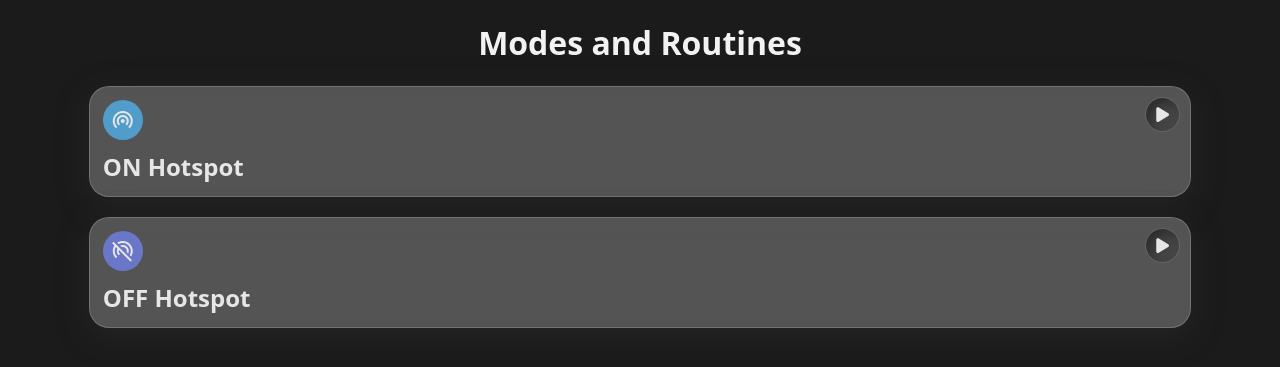
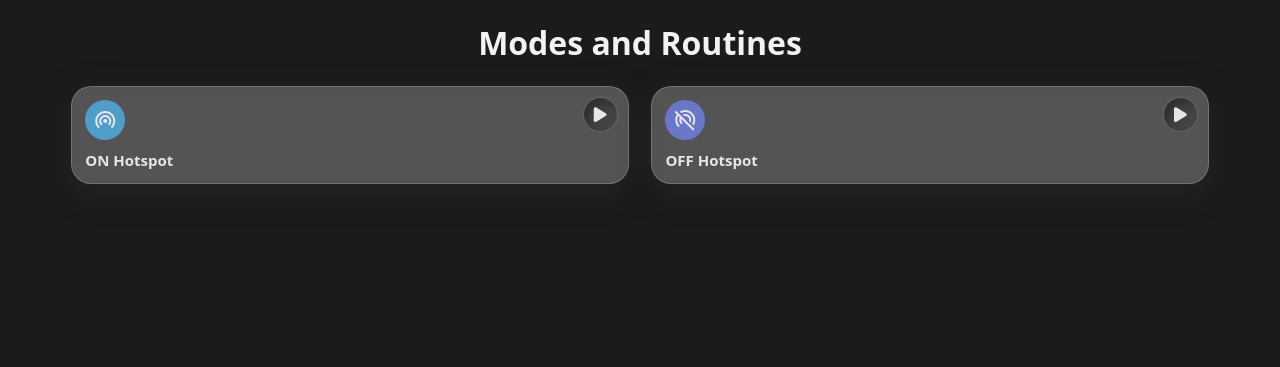
Before and after one commit to cadentax99/WebControl, a Flask app: page / in a window 1280 px wide. Shown: the top 367 px of the page. Run offline with Flask 3, Linux system fonts and the light colour scheme.

Commit message:
index.html

```diff
--- a/templates/index.html
+++ b/templates/index.html
@@ -9,17 +9,24 @@
     <!-- Add Font Awesome CDN -->
     <link rel="stylesheet" href="https://cdnjs.cloudflare.com/ajax/libs/font-awesome/6.0.0/css/all.min.css">
     <style>
+        .container {
+            display: flex;
+            justify-content: space-between;
+            gap: 2%; /* Adds a 2% gap between the two boxes */
+            margin: 20px auto;
+            width: 90%; /* Overall container width */
+        }
+
         .element {
-            position: relative; /* Set relative positioning to the element container */
             background: rgba(255, 255, 255, 0.25);
             box-shadow: 0 8px 32px 0 rgb(55 55 55 / 37%);
             backdrop-filter: blur(4px);
             -webkit-backdrop-filter: blur(4px);
             border-radius: 20px;
             border: 1px solid rgba(255, 255, 255, 0.18);
-            width: 85%; /* Increased width */
-            margin: 20px auto; /* Center align with auto margin */
+            width: 48%; /* Each box takes up 48% of the container width */
             padding: 13px;
+            position: relative; /* Set relative positioning to the element container */
         }
 
         button {
@@ -61,12 +68,15 @@
         .title {
             margin: 0; /* Removes default margin */
             margin-top: 10px; /* Space above the title */
+            font-size: 15px;
         }
     </style>
 </head>
 <body style="background-color: #1b1b1b; color: hsl(0 0% 90%); font-family: system-ui;">
     <h1 style="color: hsl(0 0% 95%); text-align: center;">Modes and Routines</h1>
 
+    <!-- Flex container to hold both boxes side by side -->
+    <div class="container">
         <!-- ON Hotspot Box -->
         <div class="element">
             <div style="display: flex; align-items: center;">
@@ -100,5 +110,6 @@
                 </button>
             </form>
         </div>
+    </div>
 </body>
 </html>
```
Lines whose indentation alone changed are shown as unchanged.
